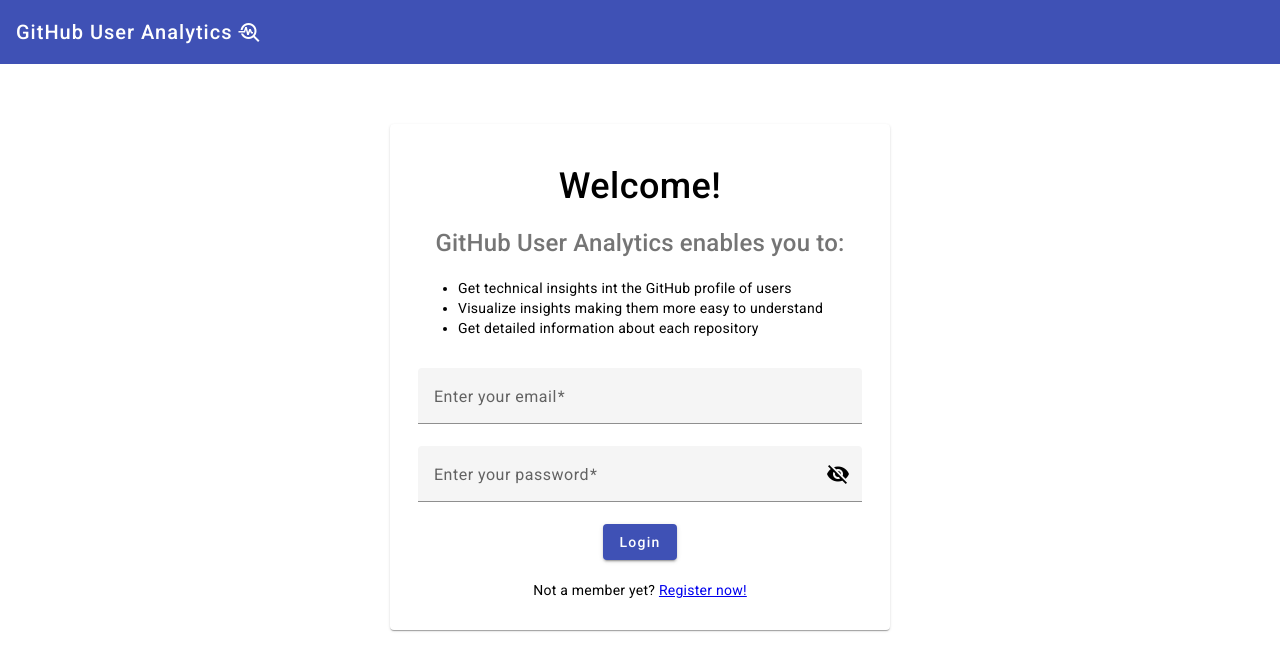
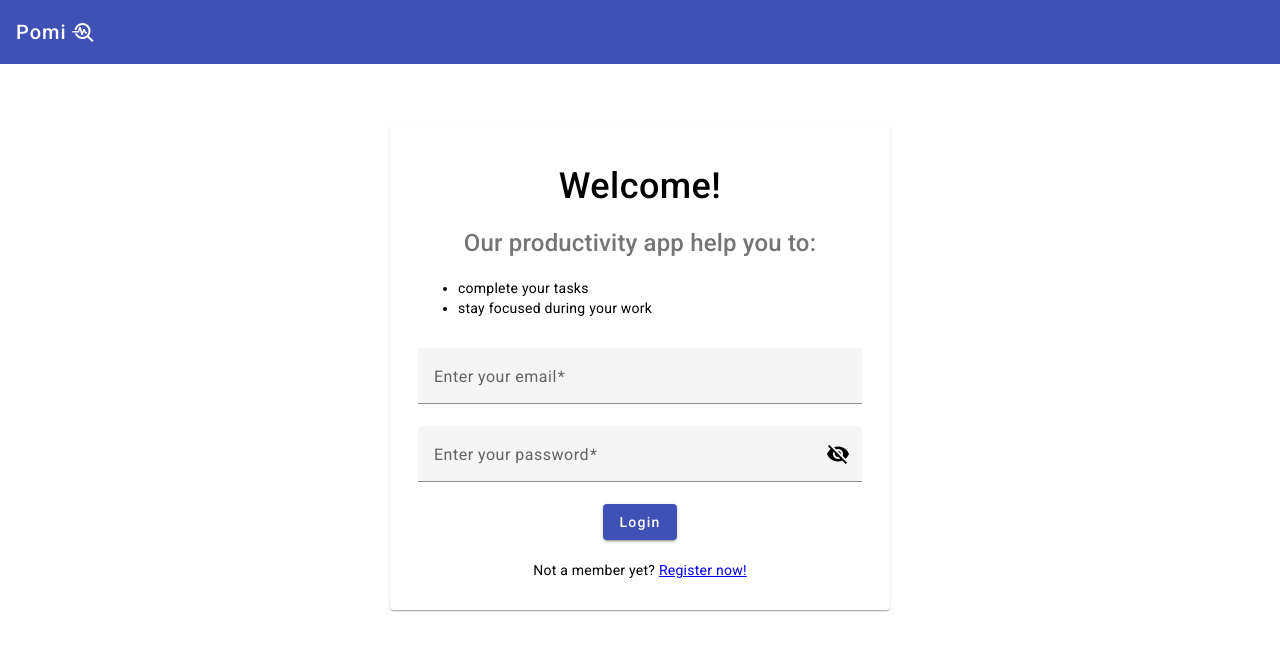
Before and after one commit to johannesstroebele91/Pomi, an Angular app: page / in a window 1280 px wide. Shown: the top 670 px of the page. Built offline with nearby package versions, Linux system fonts and the light colour scheme.

Commit message:
Fix text for login

```diff
--- a/src/app/app.component.ts
+++ b/src/app/app.component.ts
@@ -33,7 +33,7 @@
 })
 export class AppComponent implements OnInit, OnDestroy {
   isAuthenticated = false;
-  title = 'GitHub User Analytics';
+  title = 'Pomi';
   private userSub: Subscription | undefined;
 
   constructor(private router: Router, private authService: AuthService) {
--- a/src/app/components/login.component.ts
+++ b/src/app/components/login.component.ts
@@ -41,14 +41,13 @@
       <mat-card-header style="display: block;">
         <mat-card-title style=" font-size: 36px">Welcome!</mat-card-title>
         <mat-card-subtitle style="margin: 30px auto 10px auto; font-size: 24px;"
-        >GitHub User Analytics enables you to:
+        >Our productivity app help you to:
         </mat-card-subtitle>
       </mat-card-header>
       <mat-card-content>
         <ul style="margin-bottom: 30px; text-align: left">
-          <li>Get technical insights int the GitHub profile of users</li>
-          <li>Visualize insights making them more easy to understand</li>
-          <li>Get detailed information about each repository</li>
+          <li>complete your tasks</li>
+          <li>stay focused during your work</li>
         </ul>
         <form (ngSubmit)="onSubmit()">
           <div [formGroup]="loginForm">
```
